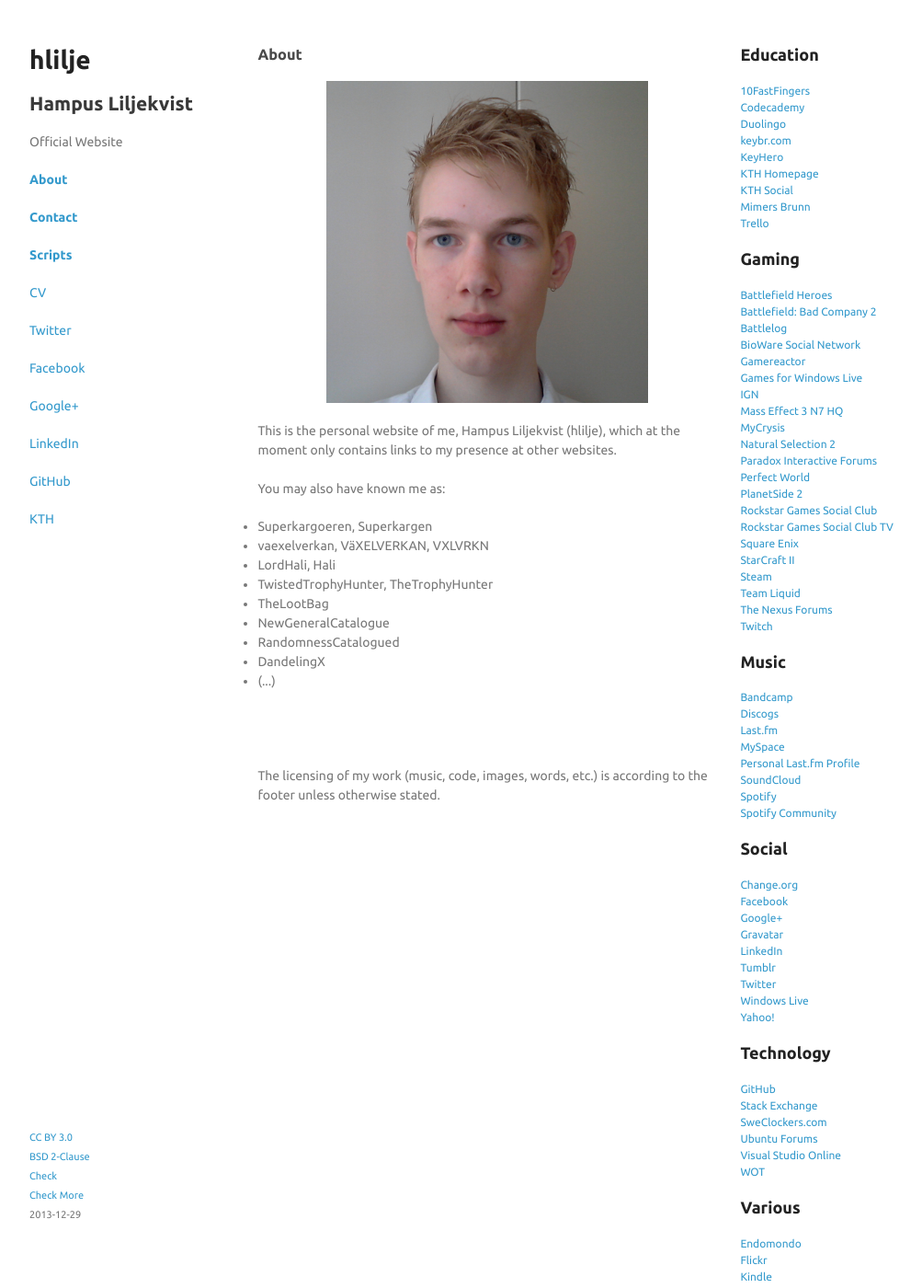
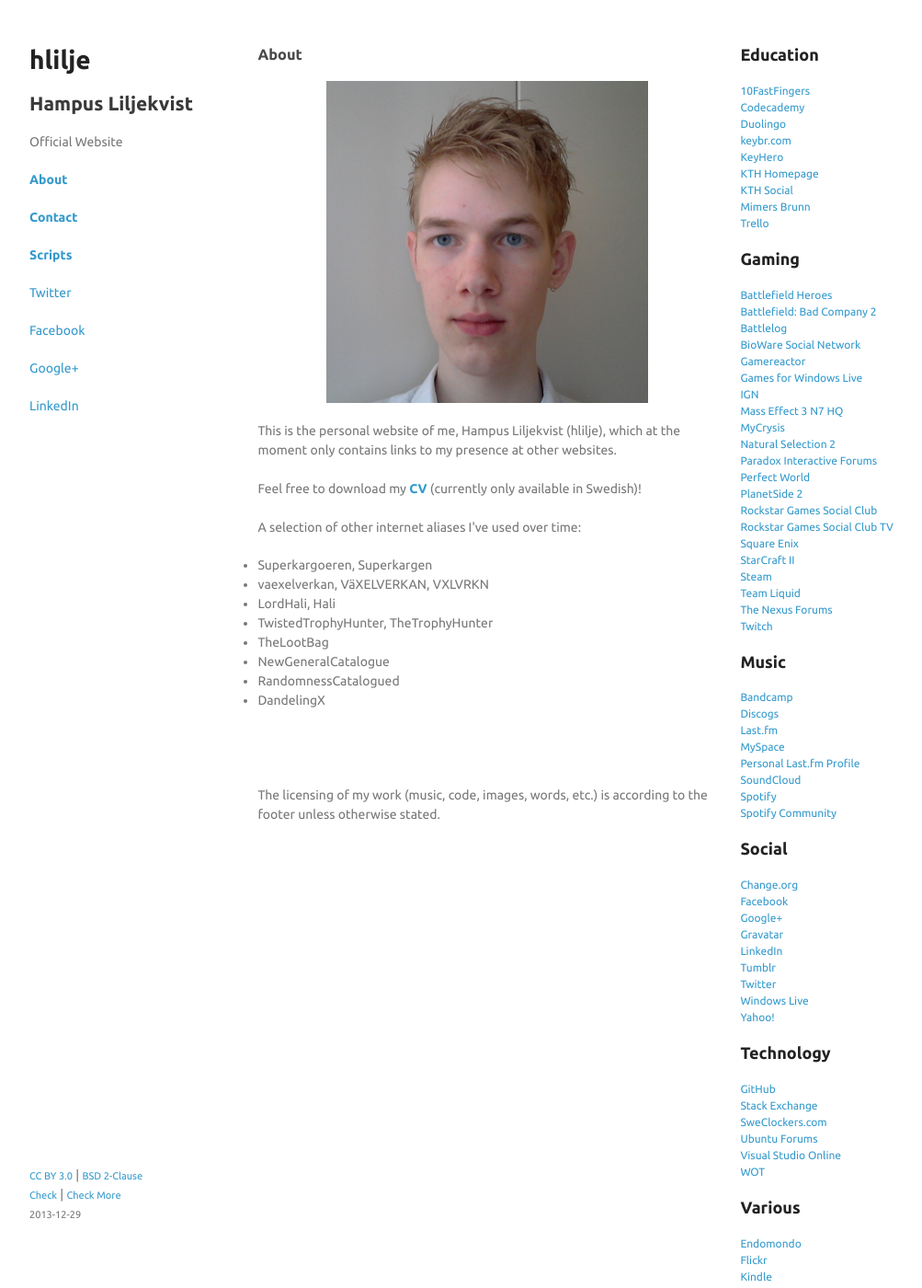
Before and after one commit to hlilje/hlilje.github.io, a Jekyll site: the page built from about/index.html, in a window 1280 px wide and 1400 px high. Shown: the whole window at 92% size, without its empty margins (138-1141 px from the left). Built offline with Jekyll 4.4.1, drawn with Linux system fonts in a browser that asks for light colours.

Commit message:
footer and header fix

```diff
--- a/_includes/footer.html
+++ b/_includes/footer.html
@@ -1,9 +1,9 @@
 <footer>
-  <ul>
-    <li><small><a href="http://creativecommons.org/licenses/by/3.0/">CC BY 3.0</a></small></li>
-    <li><small><a href="http://opensource.org/licenses/BSD-2-Clause">BSD 2-Clause</a></small></li>
-    <li><small><a href="http://validator.w3.org/check?uri=http%3A%2F%2Fhlilje.com%2F">Check</a></small><li>
-    <li><small><a href="http://jigsaw.w3.org/css-validator/validator?uri=http%3A%2F%2Fhlilje.com%2F">Check More</a></small><li>
+  <ul class="footer-list">
+    <li><small><a href="http://creativecommons.org/licenses/by/3.0/">CC BY 3.0</a></small> | </li>
+    <li><small><a href="http://opensource.org/licenses/BSD-2-Clause">BSD 2-Clause</a></small></li><br>
+    <li><small><a href="http://validator.w3.org/check?uri=http%3A%2F%2Fhlilje.com%2F">Check</a></small> | </li>
+    <li><small><a href="http://jigsaw.w3.org/css-validator/validator?uri=http%3A%2F%2Fhlilje.com%2F">Check More</a></small></li><br>
     <li><small><time datetime="{{ site.time | date: "%F" }}">{{ site.time | date: "%F" }}</time></small></li>
   </ul>
 </footer>
--- a/_includes/header.html
+++ b/_includes/header.html
@@ -5,11 +5,8 @@
   <p class="view"><a href="/about" class="sitePageLink">About</a></p>
   <p class="view"><a href="/contact" class="sitePageLink">Contact</a></p>
   <p class="view"><a href="/scripts" class="sitePageLink">Scripts</a></p>
-  <p class="view"><a href="https://github.com/hlilje/cv-hampus-liljekvist/blob/master/cv-hampus-liljekvist_SWE.pdf?raw=true">CV</a></p>
   <p class="view"><a href="http://twitter.com/hlilje">Twitter</a></p>
   <p class="view"><a href="http://www.facebook.com/hampusliljekvist">Facebook</a></p>
   <p class="view"><a href="https://plus.google.com/+HampusLiljekvist">Google+</a></p>
   <p class="view"><a href="http://www.linkedin.com/pub/hampus-liljekvist/46/72/902">LinkedIn</a></p>
-  <p class="view"><a href="https://github.com/hlilje">GitHub</a></p>
-  <p class="view"><a href="http://www.csc.kth.se/~hlilje/">KTH</a></p>
 </header>
--- a/about/index.html
+++ b/about/index.html
@@ -10,7 +10,9 @@ title: hlilje | About
   This is the personal website of me, Hampus Liljekvist (hlilje), which at the moment only contains
   links to my presence at other websites.
   <br><br>
-  You may also have known me as:
+  Feel free to download my <a class="text-highlight" href="https://github.com/hlilje/cv-hampus-liljekvist/blob/master/cv-hampus-liljekvist_SWE.pdf?raw=true">CV</a> (currently only available in Swedish)!
+  <br><br>
+  A selection of other internet aliases I've used over time:
   <br>
 
   <ul>
@@ -22,7 +24,6 @@ title: hlilje | About
     <li>NewGeneralCatalogue</li>
     <li>RandomnessCatalogued</li>
     <li>DandelingX</li>
-    <li>(...)</li>
   </ul>
   <br><br>
   </p>
--- a/stylesheets/styles.css
+++ b/stylesheets/styles.css
@@ -217,6 +217,14 @@ footer ul {
   font-weight: bold;
 }
 
+.text-highlight {
+  font-weight: bold;
+}
+
+.footer-list li {
+  display: inline-block;
+}
+
 ul#works {
   text-align: center;
   list-style: none;
```
